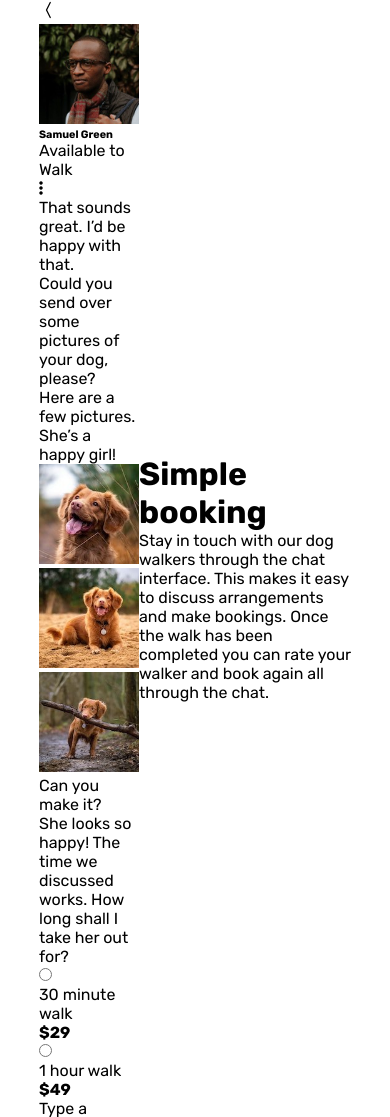
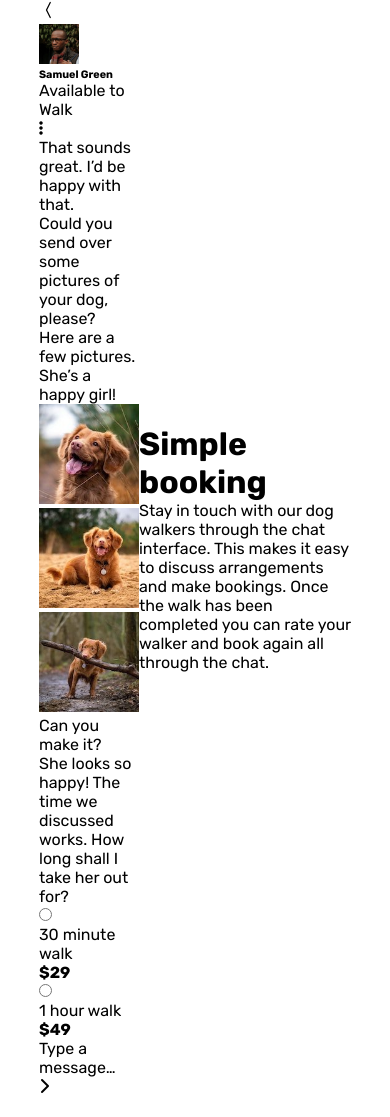
Before and after one commit to krish144/chat-app-css-illustration-master, a plain HTML site: page index.html in a window 390 px wide. Shown: the top 1117 px of the page. After the commit the page ends 1096 px from the top, so only its background shows below. Drawn offline with Linux system fonts and the light colour scheme.

Commit message:
Feat:Add Mobile Display

```diff
--- a/index.html
+++ b/index.html
@@ -7,7 +7,9 @@
 
   <!-- Fontawesome CDN -->
 
-  <link rel="stylesheet" href="https://cdnjs.cloudflare.com/ajax/libs/font-awesome/6.5.2/css/all.min.css" integrity="sha512-SnH5WK+bZxgPHs44uWIX+LLJAJ9/2PkPKZ5QiAj6Ta86w+fsb2TkcmfRyVX3pBnMFcV7oQPJkl9QevSCWr3W6A==" crossorigin="anonymous" referrerpolicy="no-referrer" />
+  <link rel="stylesheet" href="https://cdnjs.cloudflare.com/ajax/libs/font-awesome/6.5.2/css/all.min.css"
+    integrity="sha512-SnH5WK+bZxgPHs44uWIX+LLJAJ9/2PkPKZ5QiAj6Ta86w+fsb2TkcmfRyVX3pBnMFcV7oQPJkl9QevSCWr3W6A=="
+    crossorigin="anonymous" referrerpolicy="no-referrer" />
 
   <!-- displays site properly based on user's device -->
 
@@ -37,21 +39,24 @@
 
         <div class="mobile-container">
 
+          <div class="mobile-display">
+
             <!-- Mobile Header -->
 
             <div class="mobile-header">
-
               <div>
                 <div>
                   <img src="./assets/images/chevron-left.svg" alt="chevron-left.svg">
                 </div>
                 <div>
-                <img src="./assets/images/avatar.jpg" alt="avatar.jpg" width="100px">
+                  <img src="./assets/images/avatar.jpg" alt="avatar.jpg" width="40px">
                 </div>
                 <div>
                   <h6>Samuel Green</h6>
                   <p>Available to Walk</p>
                 </div>
+              </div>
+
 
               <div>
                 <i class="fa-solid fa-ellipsis-vertical"></i>
@@ -60,7 +65,6 @@
             </div>
             <div>
 
-          </div>
             </div>
 
             <!-- Mobile Body -->
@@ -116,6 +120,8 @@
 
         </div>
 
+      </div>
+
       <!-- Right Side -->
 
       <div>
```
Lines whose indentation alone changed are shown as unchanged.
